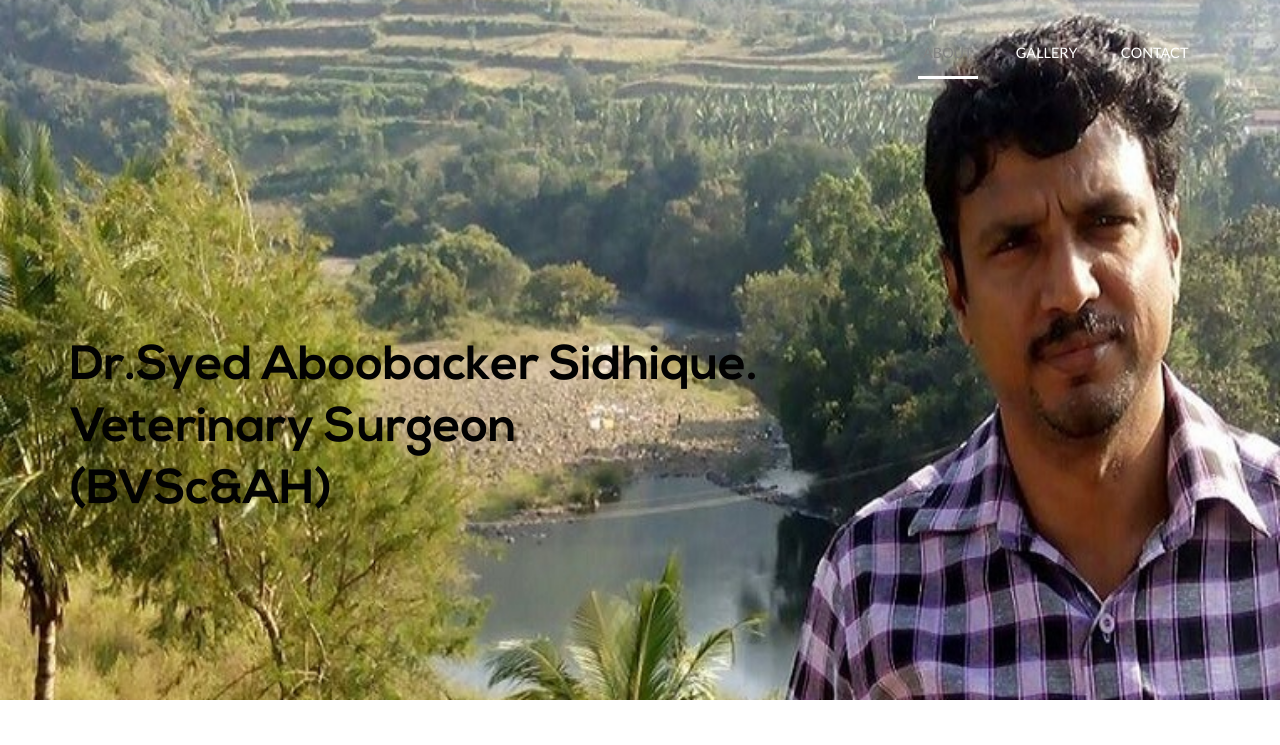
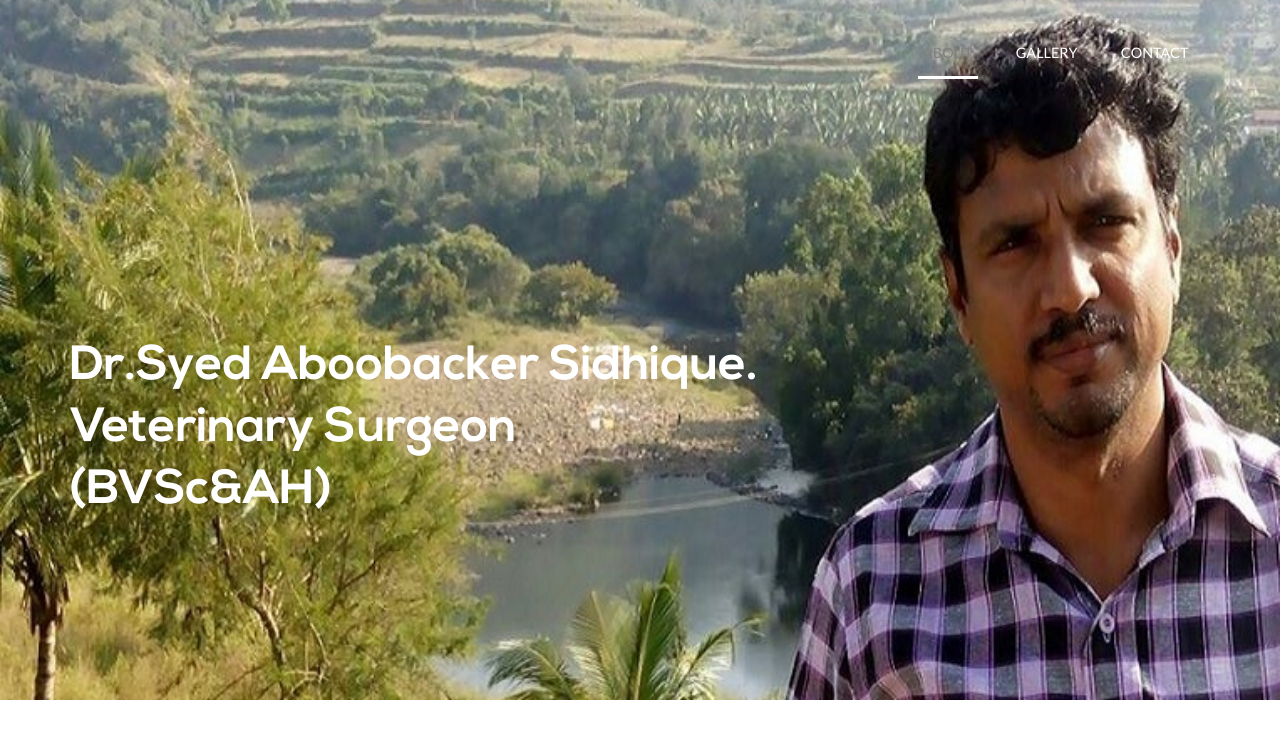
Before and after one commit to fathimaliyana/Sidhique, a plain HTML site: page index.html in a window 1280 px wide. Shown: the top 745 px of the page. Drawn offline with Linux system fonts and the light colour scheme.

Commit message:
Update style.css

```diff
--- a/css/style.css
+++ b/css/style.css
@@ -194,7 +194,7 @@ nav a#pull {
 	margin-top: 18em;
 }
 .top-header-info p{
-	color: rgb(2, 2, 2);
+	color: white;
 	font-family: 'nexa_boldregular';
 	font-size: 3em;
 	margin: 0;
```
